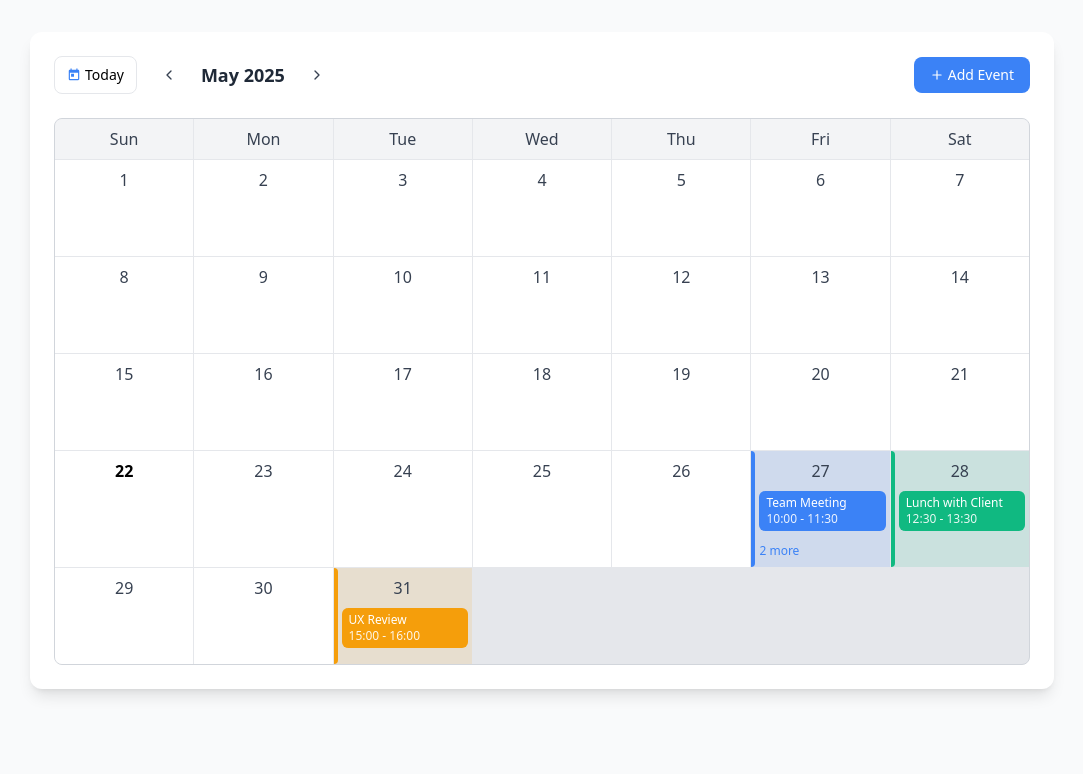
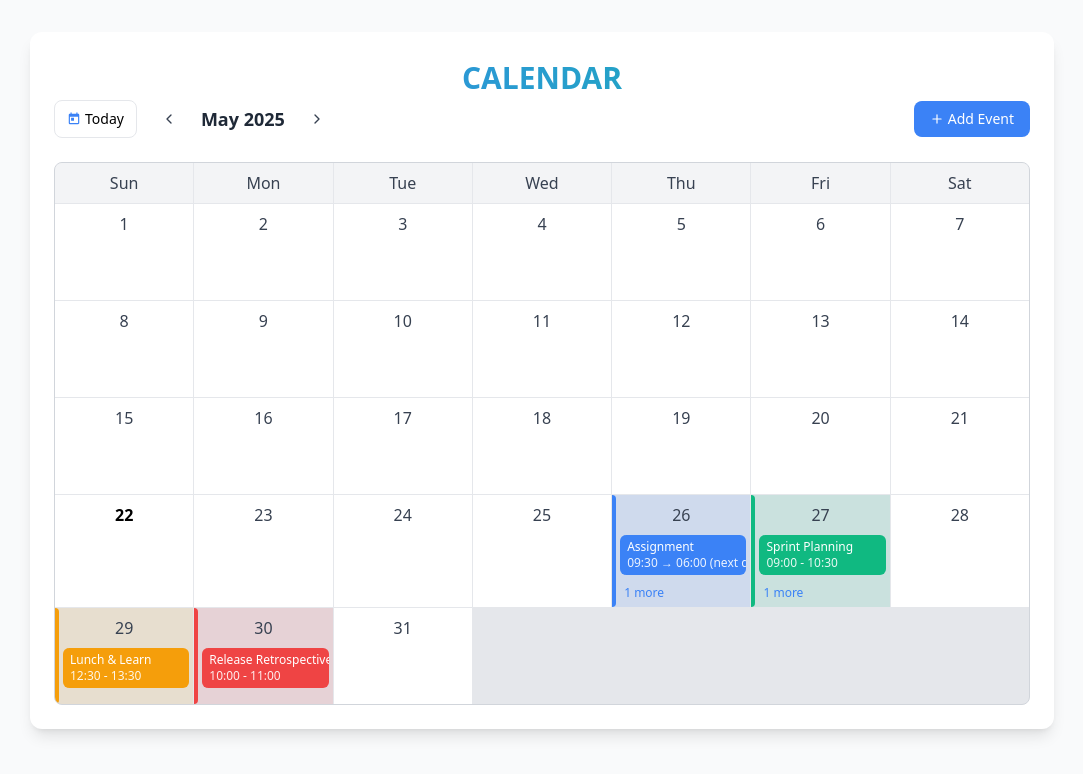
Before and after one commit to vikas809028/Calendar-Webapp, a React (Vite) app: page / in a window 1280 px wide. Shown: the top 774 px of the page, without its empty margins (98-1181 px from the left). Built offline with nearby package versions, Linux system fonts and the light colour scheme.

Commit message:
Json data changed

```diff
--- a/src/components/calendar/Calendar.jsx
+++ b/src/components/calendar/Calendar.jsx
@@ -1,4 +1,4 @@
-import { useState } from 'react';
+import { useState } from "react";
 import {
   format,
   startOfMonth,
@@ -7,37 +7,39 @@ import {
   addMonths,
   subMonths,
   parseISO,
-} from 'date-fns';
-import MonthView from './MonthView';
-import AddEventModal from './AddEventModal';
-import { FiChevronLeft, FiChevronRight, FiPlus } from 'react-icons/fi';
-import { MdToday } from 'react-icons/md';
+} from "date-fns";
+import MonthView from "./MonthView";
+import AddEventModal from "./AddEventModal";
+import { FiChevronLeft, FiChevronRight, FiPlus } from "react-icons/fi";
+import { MdToday } from "react-icons/md";
 
-import initialEvents from '../../data/events';
+import initialEvents from "../../data/events";
 
 export default function Calendar() {
   const [events, setEvents] = useState(
-    initialEvents.map(e => ({ ...e, date: parseISO(e.date) }))
+    initialEvents.map((e) => ({ ...e, date: parseISO(e.date) }))
   );
   const [currentDate, setCurrentDate] = useState(new Date());
   const [showModal, setShowModal] = useState(false);
   const [showDatePicker, setShowDatePicker] = useState(false);
-  const [yearInput, setYearInput] = useState(format(currentDate, 'yyyy'));
-  const [monthInput, setMonthInput] = useState(format(currentDate, 'MM'));
+  const [yearInput, setYearInput] = useState(format(currentDate, "yyyy"));
+  const [monthInput, setMonthInput] = useState(format(currentDate, "MM"));
 
   const monthStart = startOfMonth(currentDate);
   const monthEnd = endOfMonth(currentDate);
   const monthDays = eachDayOfInterval({ start: monthStart, end: monthEnd });
 
-  const navigateMonth = dir => {
-    setCurrentDate(dir === 'next' ? addMonths(currentDate, 1) : subMonths(currentDate, 1));
+  const navigateMonth = (dir) => {
+    setCurrentDate(
+      dir === "next" ? addMonths(currentDate, 1) : subMonths(currentDate, 1)
+    );
   };
 
   const goToToday = () => {
     const today = new Date();
     setCurrentDate(today);
-    setYearInput(format(today, 'yyyy'));
-    setMonthInput(format(today, 'MM'));
+    setYearInput(format(today, "yyyy"));
+    setMonthInput(format(today, "MM"));
   };
 
   const handleDateSubmit = (e) => {
@@ -49,19 +51,22 @@ export default function Calendar() {
     }
   };
 
-  const handleAddEvent = newEvent => {
-    setEvents(prev => [
+  const handleAddEvent = (newEvent) => {
+    setEvents((prev) => [
       ...prev,
       {
         ...newEvent,
         id: Date.now(),
-        date: parseISO(newEvent.date)
-      }
+        date: parseISO(newEvent.date),
+      },
     ]);
   };
 
   return (
     <div className="max-w-5xl mx-auto p-6 bg-white rounded-xl shadow-lg">
+      <h1 className="text-center my-1 font-bold text-3xl bg-gradient-to-r from-blue-500 to-teal-500 text-transparent bg-clip-text">
+        CALENDAR
+      </h1>
       {/* toolbar */}
       <div className="mb-6 flex items-center justify-between flex-wrap gap-4">
         <div className="flex items-center space-x-4">
@@ -75,7 +80,7 @@ export default function Calendar() {
 
           <div className="flex items-center">
             <button
-              onClick={() => navigateMonth('prev')}
+              onClick={() => navigateMonth("prev")}
               className="p-2 rounded-full hover:bg-gray-100 text-gray-700"
             >
               <FiChevronLeft />
@@ -84,10 +89,10 @@ export default function Calendar() {
               onClick={() => setShowDatePicker(!showDatePicker)}
               className="mx-1 px-3 py-1 text-lg font-semibold text-gray-800 hover:bg-gray-100 rounded-lg"
             >
-              {format(currentDate, 'MMMM yyyy')}
+              {format(currentDate, "MMMM yyyy")}
             </button>
             <button
-              onClick={() => navigateMonth('next')}
+              onClick={() => navigateMonth("next")}
               className="p-2 rounded-full hover:bg-gray-100 text-gray-700"
             >
               <FiChevronRight />
@@ -116,10 +121,10 @@ export default function Calendar() {
                 className="border rounded p-2"
               >
                 {Array.from({ length: 12 }, (_, i) => {
-                  const monthNum = (i + 1).toString().padStart(2, '0');
+                  const monthNum = (i + 1).toString().padStart(2, "0");
                   return (
                     <option key={monthNum} value={monthNum}>
-                      {format(new Date(2000, i, 1), 'MMMM')}
+                      {format(new Date(2000, i, 1), "MMMM")}
                     </option>
                   );
                 })}
--- a/src/components/calendar/MonthView.jsx
+++ b/src/components/calendar/MonthView.jsx
@@ -66,7 +66,7 @@ export default function MonthView({ days, events}) {
                 {hasOverflow && (
                   <button
                     onClick={() => handleShowMore(day, dayEvents)}
-                    className="text-xs p-1 text-blue-500 hover:underline w-full text-left"
+                    className="text-xs px-2 text-blue-500 hover:underline w-full text-left"
                   >
                     {dayEvents.length - maxVisibleEvents} more
                   </button>
--- a/src/data/events.js
+++ b/src/data/events.js
@@ -1,45 +1,77 @@
-// Keep dates as ISO strings → easier to save / send to a backend
 const events = [
+
   {
     id: 1,
-    title: 'Team Meeting',
+    title: 'Assignment',
+    date: '2025-05-26',
+    startTime: '09:30',
+    endTime:  '06:00',
+    color: '#3B82F6'
+  },
+  {
+    id: 2,
+    title: 'Code Review',
+    date: '2025-05-26',
+    startTime: '14:00',
+    endTime:  '15:00',
+    color: '#EF4444'
+  },
+  {
+    id: 3,
+    title: 'Sprint Planning',
     date: '2025-05-27',
-    startTime: '10:00',
-    endTime: '11:30',
-    color: '#3B82F6' // blue
+    startTime: '09:00',
+    endTime:  '10:30',
+    color: '#10B981'
   },
   {
     id: 4,
-    title: 'Team Meeting',
+    title: 'Design Critique',
     date: '2025-05-27',
-    startTime: '10:00',
-    endTime: '11:30',
-    color: '#10B981' // blue
+    startTime: '11:00',
+    endTime:  '12:00',
+    color: '#F59E0B'
   },
   {
     id: 5,
-    title: 'Team Meeting',
-    date: '2025-05-27',
-    startTime: '10:00',
-    endTime: '11:30',
-    color: '#10B981' // blue
+    title: 'Lunch & Learn',
+    date: '2025-05-29',
+    startTime: '12:30',
+    endTime:  '13:30',
+    color: '#F59E0B'
   },
   {
-    id: 2,
-    title: 'Lunch with Client',
-    date: '2025-05-28',
-    startTime: '12:30',
-    endTime: '13:30',
-    color: '#10B981' // green
+    id: 6,
+    title: 'Release Retrospective',
+    date: '2025-05-30',
+    startTime: '10:00',
+    endTime:  '11:00',
+    color: '#EF4444'
   },
   {
-    id: 3,
-    title: 'UX Review',
-    date: '2025-05-31',
-    startTime: '15:00',
-    endTime: '16:00',
-    color: '#F59E0B' // amber
-  }
+    id: 7,
+    title: 'Project Kick-off',
+    date: '2025-06-02',
+    startTime: '09:00',
+    endTime:  '10:00',
+    color: '#3B82F6'
+  },
+  {
+    id: 8,
+    title: 'Research Interview',
+    date: '2025-06-03',
+    startTime: '11:30',
+    endTime:  '12:30',
+    color: '#10B981'
+  },
+  {
+    id: 9,
+    title: 'Design Systems Workshop',
+    date: '2025-06-04',
+    startTime: '14:00',
+    endTime:  '16:00',
+    color: '#F59E0B'
+  },
 ];
 
 export default events;
```
Lines whose indentation alone changed are shown as unchanged.
